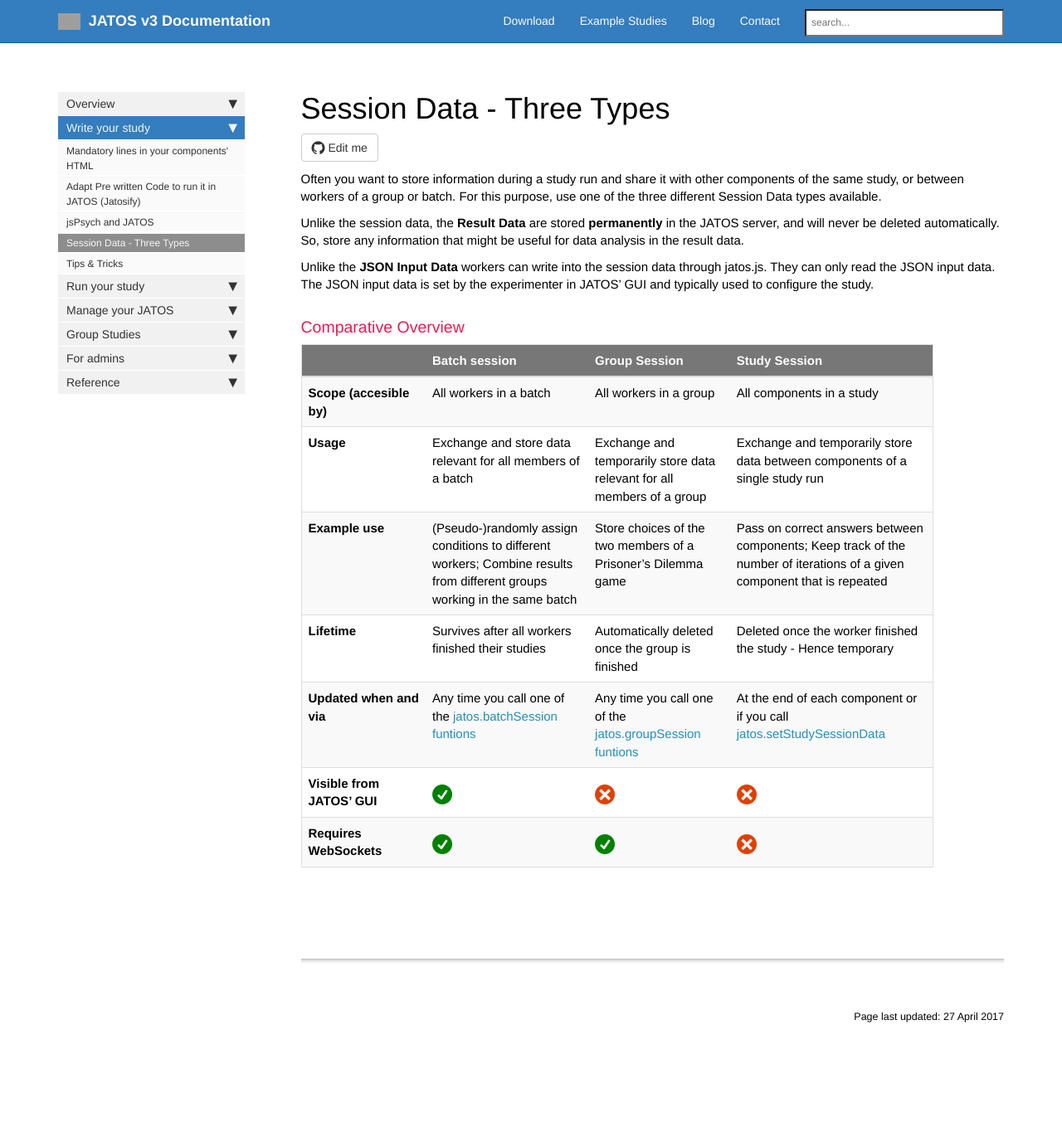
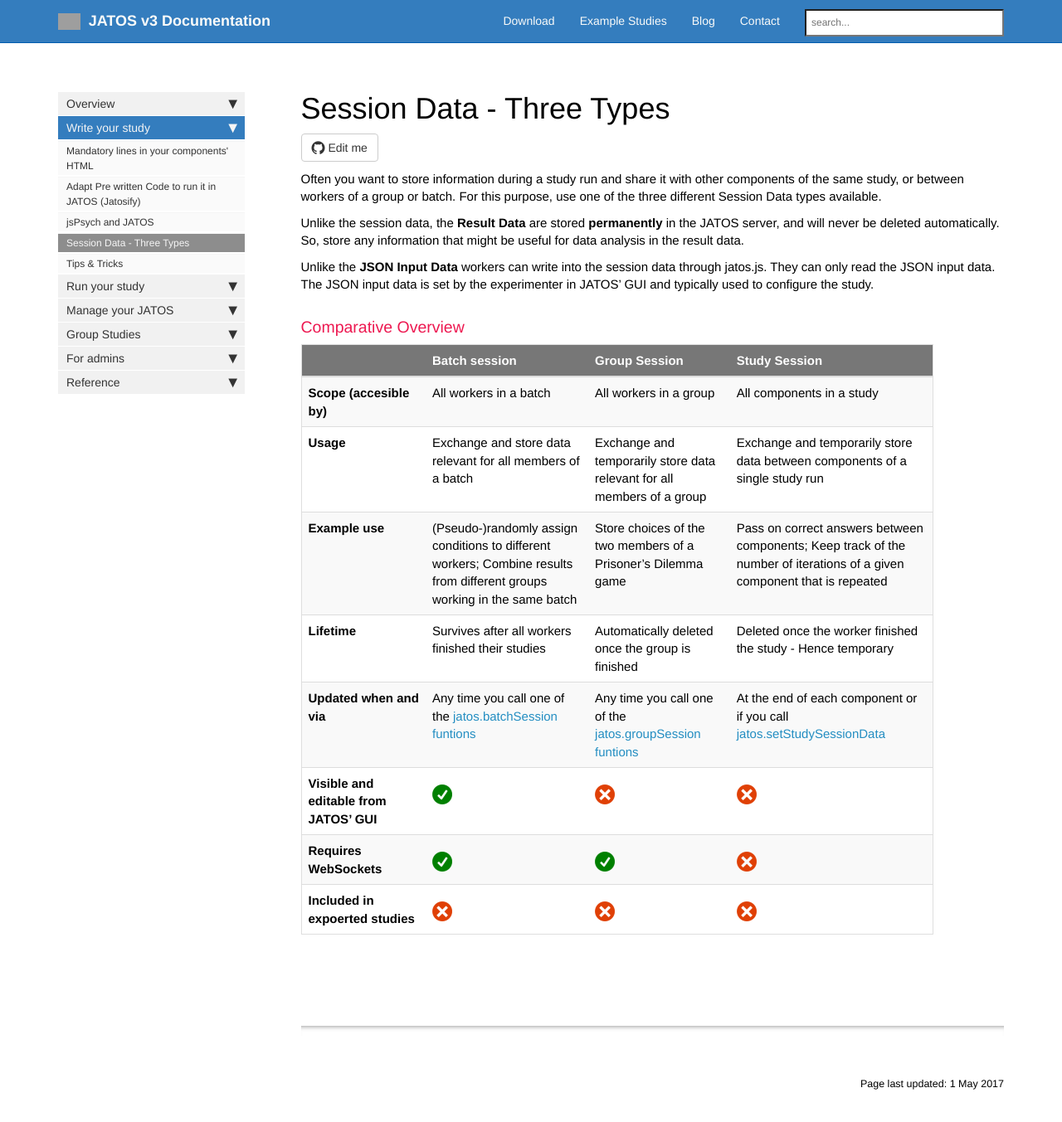
Before and after one commit to kristian-lange-tw/JATOS_docs_v3, a Jekyll site: the page built from pages/Session-Data-Three-Types.md, in a window 1280 px wide and 1367 px high. Shown: the top 1353 px of the window at 83% size. Built offline with Jekyll 4.4.1, drawn with Linux system fonts in a browser that asks for light colours; nearby versions of some CDN libraries; comment, search, counter and statistics services are not loaded; grey boxes are pictures that could not be loaded.

Commit message:
Update Session-Data-Three-Types.md

```diff
--- a/pages/Session-Data-Three-Types.md
+++ b/pages/Session-Data-Three-Types.md
@@ -7,7 +7,7 @@
 permalink: Session-Data-Three-Types.html
 folder:
 toc: false
-last_updated: 27 April 2017
+last_updated: 1 May 2017
 ---
 
 Often you want to store information during a study run and share it with other components of the same study, or between workers of a group or batch. For this purpose, use one of the three different Session Data types available.
@@ -25,5 +25,6 @@
 | **Example use** | (Pseudo-)randomly assign conditions to different workers; Combine results from different groups working in the same batch | Store choices of the two members of a Prisoner's Dilemma game | Pass on correct answers between components; Keep track of the number of iterations of a given component that is repeated |
 | **Lifetime** | Survives after all workers finished their studies | Automatically deleted once the group is finished | Deleted once the worker finished the study - Hence temporary|
 | **Updated when and via** | Any time you call one of the [jatos.batchSession funtions](jatos.js-Reference.html#functions-to-access-the-batch-session) | Any time you call one of the [jatos.groupSession funtions](jatos.js-Reference.html#functions-to-access-the-group-session) | At the end of each component or if you call [jatos.setStudySessionData](jatos.js-Reference.html#jatossetstudysessiondatasessiondata-complete) |
-| **Visible from JATOS' GUI** | ![yes](images/ok-24.ico) | ![no](images/x-24.ico) | ![no](images/x-24.ico) |
+| **Visible and editable from JATOS' GUI** | ![yes](images/ok-24.ico) | ![no](images/x-24.ico) | ![no](images/x-24.ico) |
 | **Requires WebSockets** | ![yes](images/ok-24.ico) | ![yes](images/ok-24.ico) | ![no](images/x-24.ico) |
+| **Included in expoerted studies** | ![no](images/x-24.ico) | ![no](images/x-24.ico) | ![no](images/x-24.ico) |
```
